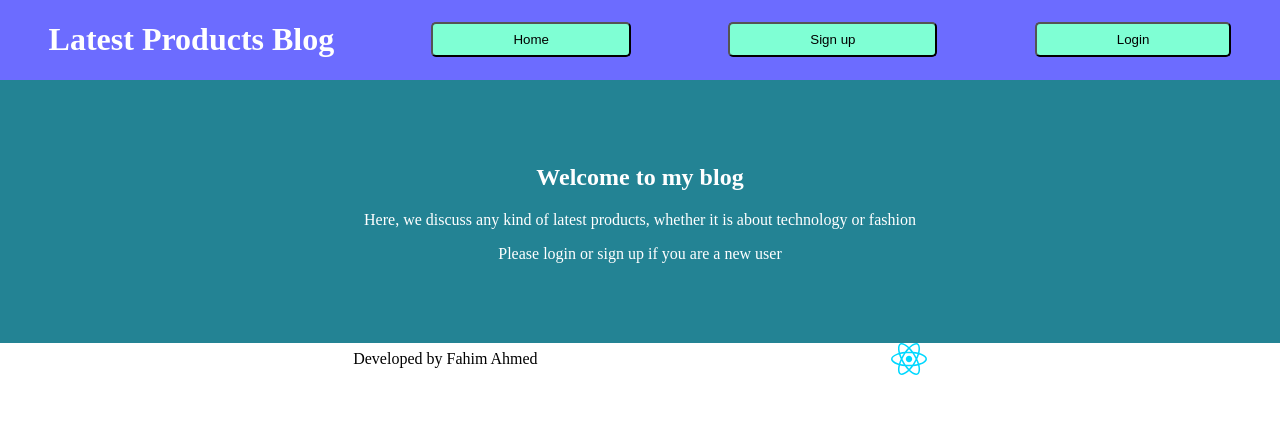
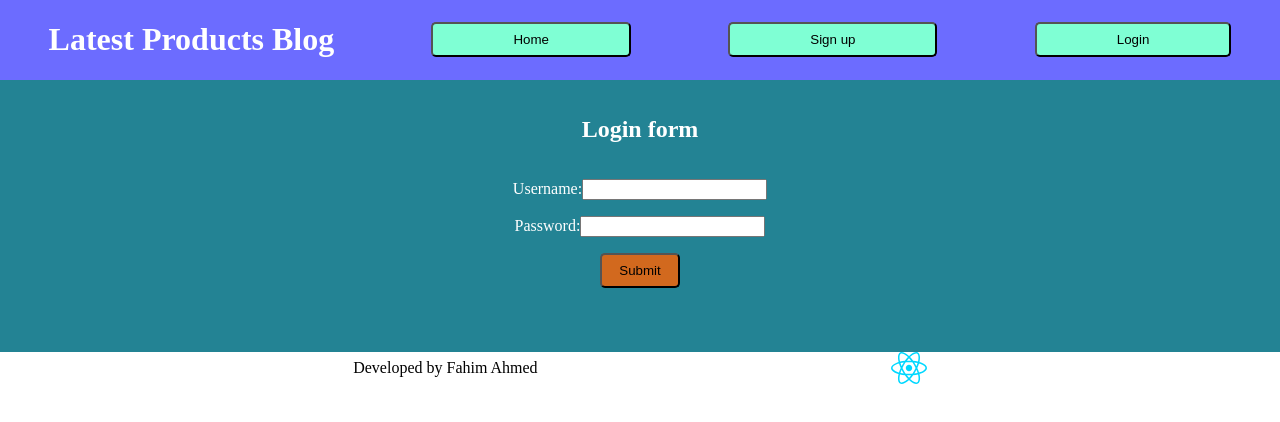
Before and after one commit to fahime10/Blog-API, a React (Vite) app in the folder client/: page /login in a window 1280 px wide. Shown: the top 422 px of the page. Built offline with nearby package versions, Linux system fonts and the light colour scheme; no server answers.

Commit message:
Working on login

```diff
--- a/client/src/components/App.jsx
+++ b/client/src/components/App.jsx
@@ -1,10 +1,12 @@
 import '../main.css';
 import reactLogo from '../assets/react.svg';
 import { useState, useEffect } from 'react';
-import { HashRouter, Routes, Route, Link } from 'react-router-dom';
+import { BrowserRouter, Routes, Route, Link } from 'react-router-dom';
 import HomePage from './HomePage';
 import SignUp from './SignUp';
 import ErrorPage from './ErrorPage';
+import LoginPage from './LoginPage';
+import PostsPage from './PostsPage';
 
 function App() {
   const [apiResponse, setApiResponse] = useState('');
@@ -19,7 +21,7 @@ function App() {
 
   return (
     <>
-    <HashRouter basename='/'>
+    <BrowserRouter>
       <div className='menu-bar'>
         <h1>Latest Products Blog</h1>
         <Link to='/'>
@@ -28,15 +30,17 @@ function App() {
         <Link to='/sign-up'>
           <button type='button' className='menu'>Sign up</button>
         </Link>
-        <Link to='/log-in'>
+        <Link to='/login'>
           <button type='button' className='menu'>Login</button>
         </Link>
       </div>
       <Routes>
         <Route path='/' element={<HomePage status={apiResponse} />} errorElement={<ErrorPage />} />
         <Route path='/sign-up' element={<SignUp />} />
+        <Route path='/login' element={<LoginPage setUser={setUser} />} />
+        <Route path='/posts' element={<PostsPage user={user} />} />
       </Routes>
-    </HashRouter>
+    </BrowserRouter>
     <footer>Developed by Fahim Ahmed <img src={reactLogo} /></footer>
     </>
   )
--- /dev/null
+++ b/client/src/components/LoginPage.jsx
@@ -0,0 +1,66 @@
+import { useState } from 'react';
+
+const LoginPage = (props) => {
+    const [username, setUsername] = useState('');
+    const [password, setPassword] = useState('');
+    const { setUser } = props;
+
+    const handleUsername = (e) => {
+        setUsername(e.target.value);
+    }
+
+    const handlePassword = (e) => {
+        setPassword(e.target.value);
+    }
+
+    const handleSubmit = (e) => {
+        e.preventDefault();
+        const data = { username: username, password: password };
+
+        fetch('http://localhost:9000/api/login', {
+            method: 'POST',
+            headers: {
+                Accept: 'application/json',
+                'Content-Type': 'application/json'
+            },
+            body: JSON.stringify(data),
+        })
+        .then(async (res) => {
+            if (res.status !== 200) {
+                throw new Error(res.statusText);
+            }
+            console.log(res.json());
+            await props.setUser(res.json());
+        });
+    }
+
+    return (
+        <div className="login-page">
+            <h2>Login form</h2>
+            <form method='' action='/posts' onSubmit={handleSubmit} className="forms">
+                <label>
+                    Username:
+                    <input type="text"
+                        name="username"
+                        minLength={1}
+                        maxLength={20}
+                        required={true}
+                        onChange={handleUsername}
+                    />
+                </label>
+                <label>
+                    Password:
+                    <input type="password"
+                        name="password"
+                        minLength={4}
+                        required={true}
+                        onChange={handlePassword}
+                    />
+                </label>
+                <button type="submit">Submit</button>
+            </form>
+        </div>
+    );
+};
+
+export default LoginPage;
--- /dev/null
+++ b/client/src/components/PostsPage.jsx
@@ -0,0 +1,27 @@
+import { Link } from "react-router-dom";
+
+const PostsPage = (props) => {
+    const { user } = props;
+
+    console.log(user);
+
+    if (user) {
+        return(
+            <div className="posts-page">
+                <h2>Hello, {user.username} </h2>
+                <h1>Posts</h1>
+            </div>
+        );
+    } else {
+        return(
+            <div className="posts-page">
+                <p>Sorry, you are not authorised</p>
+                <Link to="/">
+                    <button type="button">Home page</button>
+                </Link>
+            </div>
+        );
+    }
+};
+
+export default PostsPage;
--- a/client/src/main.css
+++ b/client/src/main.css
@@ -23,7 +23,7 @@ body {
   padding: 4rem 0;
 }
 
-.sign-up-page {
+.sign-up-page, .login-page {
   display: flex;
   flex-direction: column;
   background-color: rgb(35, 131, 148);
```
Also changed, not shown: 2 other files (tests, documents, lock files or other folders).
